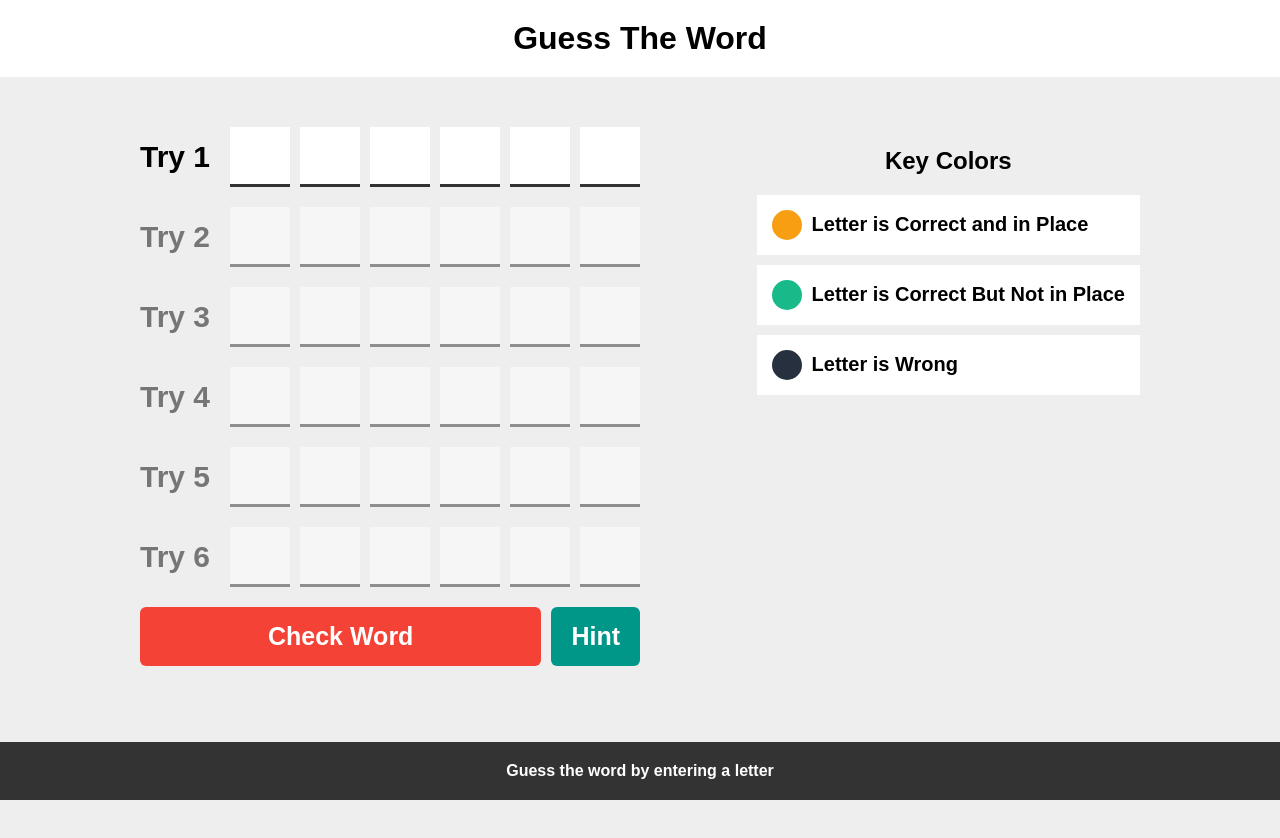
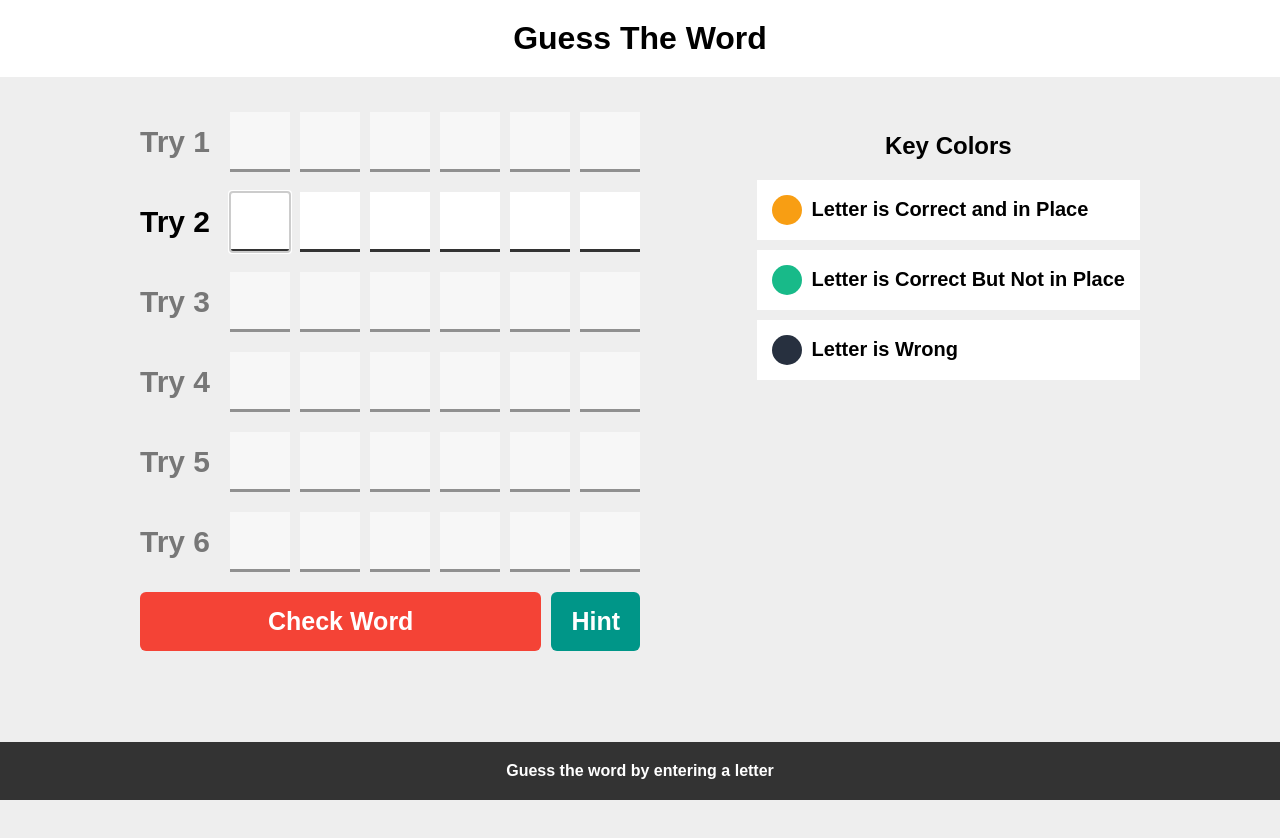
Before and after one commit to 33b3ziz/guess-the-word, a website built with Vite: page index.html in a window 1280 px wide. Both pictures are taken after a click on the button "Check Word". After the commit the page ends 800 px from the top, so only its background shows below. Built offline with nearby package versions, Linux system fonts and the light colour scheme.

Commit message:
Refactor guessButton event listener and update game over message

```diff
--- a/src/main.ts
+++ b/src/main.ts
@@ -82,7 +82,10 @@ const generateInput = () => {
 };
 
 const guessButton = document.querySelector<HTMLButtonElement>(".check")!;
-guessButton?.addEventListener("click", handleGuesses);
+guessButton?.addEventListener("click", () => {
+  if (currentTry > numberOfTries) return;
+  handleGuesses();
+});
 console.log(wordToGuess);
 function handleGuesses() {
   let successGuess = true;
@@ -117,7 +120,30 @@ function handleGuesses() {
     // Disable guess button
     guessButton.disabled = true;
   } else {
-    console.log("You Lose");
+    document
+      .querySelector(`.try-${currentTry}`)!
+      .classList.add("disabled-inputs");
+    const currentTryInputs = document.querySelectorAll<HTMLInputElement>(
+      `.try-${currentTry} input`
+    );
+    currentTryInputs.forEach((input) => (input.disabled = true));
+    currentTry++;
+
+    let el = document.querySelector(`.try-${currentTry}`)!;
+    if (el) {
+      document
+        .querySelector(`.try-${currentTry}`)!
+        .classList.remove("disabled-inputs");
+
+      const nextTryInputs = document.querySelectorAll<HTMLInputElement>(
+        `.try-${currentTry} input`
+      );
+      nextTryInputs.forEach((input) => (input.disabled = false));
+      nextTryInputs[0].focus();
+    } else {
+      messageArea.innerHTML = `You Lose, The Word Is <span>${wordToGuess}</span>`;
+      guessButton.disabled = true;
+    }
   }
 }
 
--- a/src/style.css
+++ b/src/style.css
@@ -22,7 +22,7 @@ h1 {
 .guess-game {
   text-align: center;
   width: 1000px;
-  margin: 20px auto;
+  margin: -15px auto;
   display: flex;
   align-items: flex-start;
   justify-content: space-between;
@@ -138,7 +138,10 @@ h1 {
   text-align: center;
   font-size: 30px;
   font-weight: bold;
-  height: 250px;
+  height: 200px;
+  position: absolute;
+  right: 300px;
+  bottom: 75px;
   span {
     font-weight: bold;
     display: block;
```
